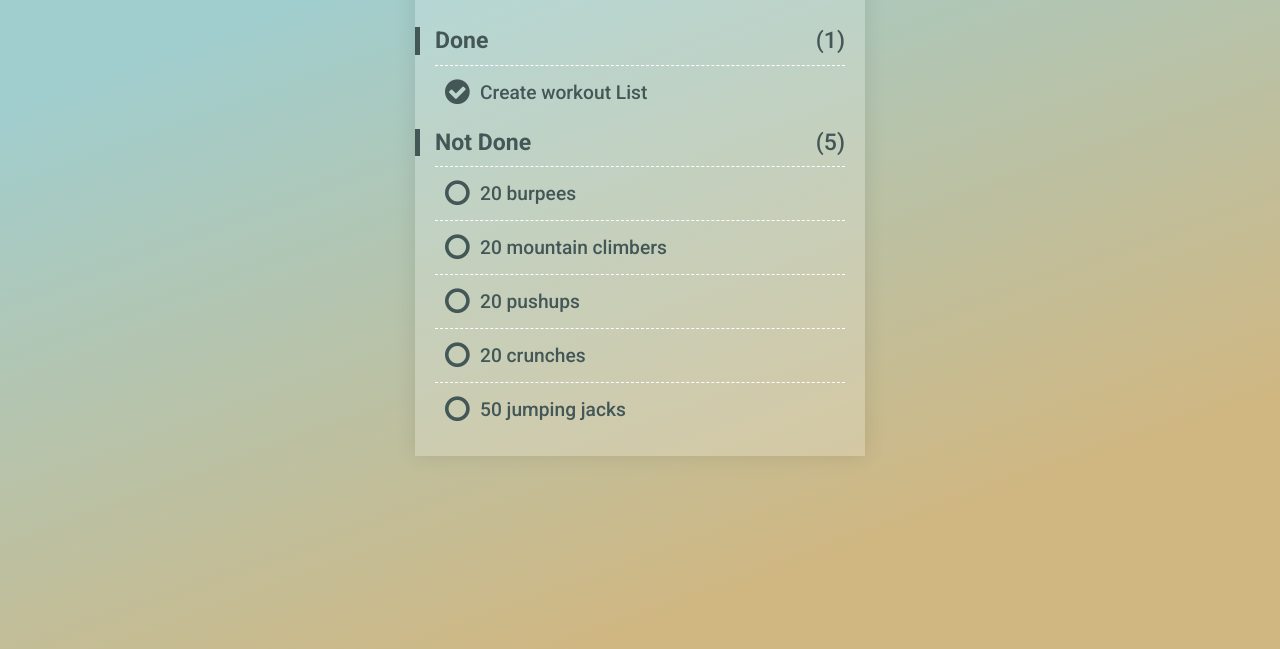
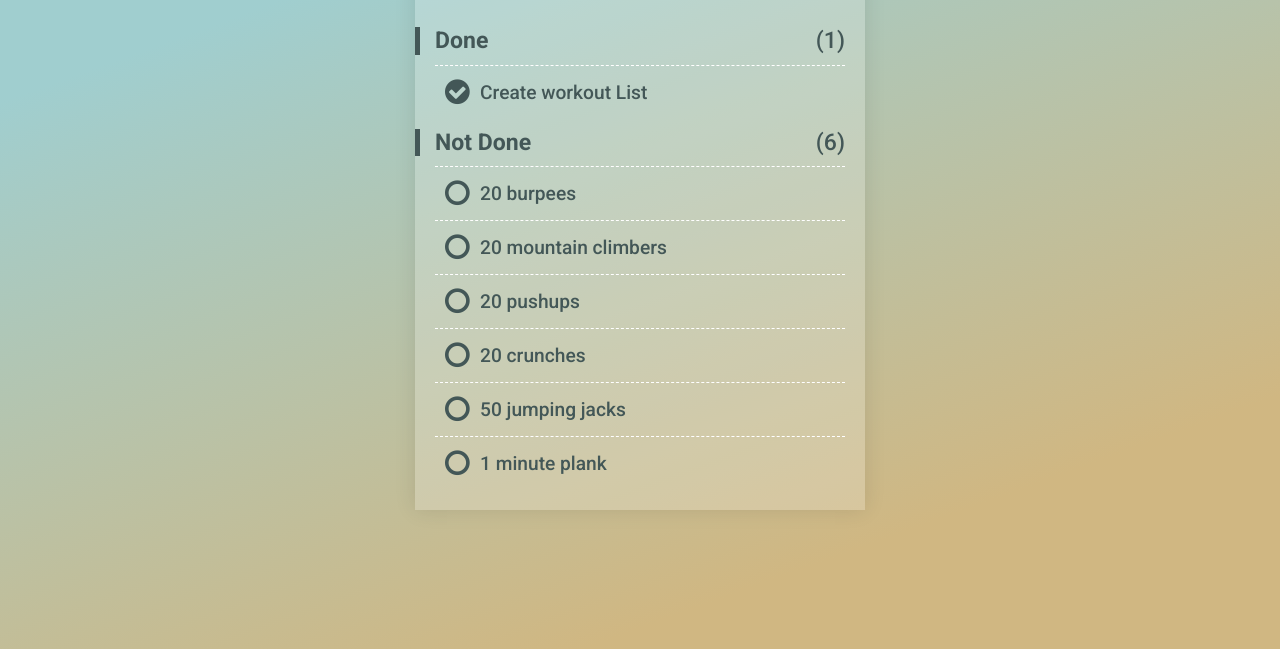
Before and after one commit to EllieAdam/workout, a plain HTML site: page index.html in a window 1280 px wide. Shown: the part 151-800 px from the top of the page. Drawn offline with nearby package versions, Linux system fonts and the light colour scheme.

Commit message:
Update index.html

```diff
--- a/index.html
+++ b/index.html
@@ -36,6 +36,10 @@
     <input id="item6" type="checkbox">
     <label for="item6">50 jumping jacks</label>
 
+
+    <input id="item7" type="checkbox">
+    <label for="item7">1 minute plank</label>
+
     <h2 class="done" aria-hidden="true">Done</h2>
     <h2 class="undone" aria-hidden="true">Not Done</h2>
   </div>
```
